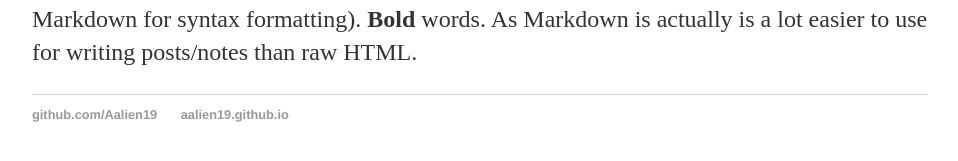
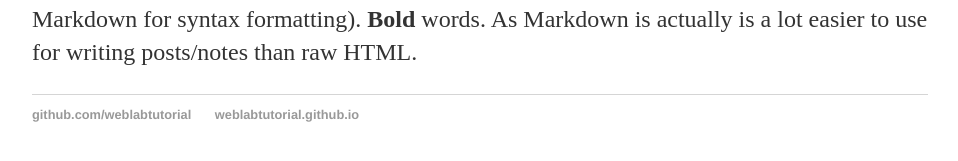
Before and after one commit to Aalien19/F28WP-Lab1, a Jekyll site: the page built from _posts/2022-09-22-site-launched.md, in a window 1280 px wide. Shown: the part 286-447 px from the top of the page, without its empty margins (160-1118 px from the left). Built offline with Jekyll 4.4.1, drawn with Linux system fonts in a browser that asks for light colours.

Commit message:
Update default.html

```diff
--- a/_layouts/default.html
+++ b/_layouts/default.html
@@ -1,3 +1,4 @@
+
 <!DOCTYPE html>
 <html>
  <head>
@@ -19,8 +20,8 @@
   </div>
   <footer>
    <ul>
-    <li><a href="https://github.com/Aalien19">github.com/Aalien19</a></li>
-   <li><a href="https://aalien19.github.io"> aalien19.github.io </a></li>
+    <li><a href="https://github.com/weblabtutorial">github.com/weblabtutorial</a></li>
+   <li><a href="https://weblabtutorial.github.io"> weblabtutorial.github.io </a></li>
    </ul>
   </footer>
  </body>
```
